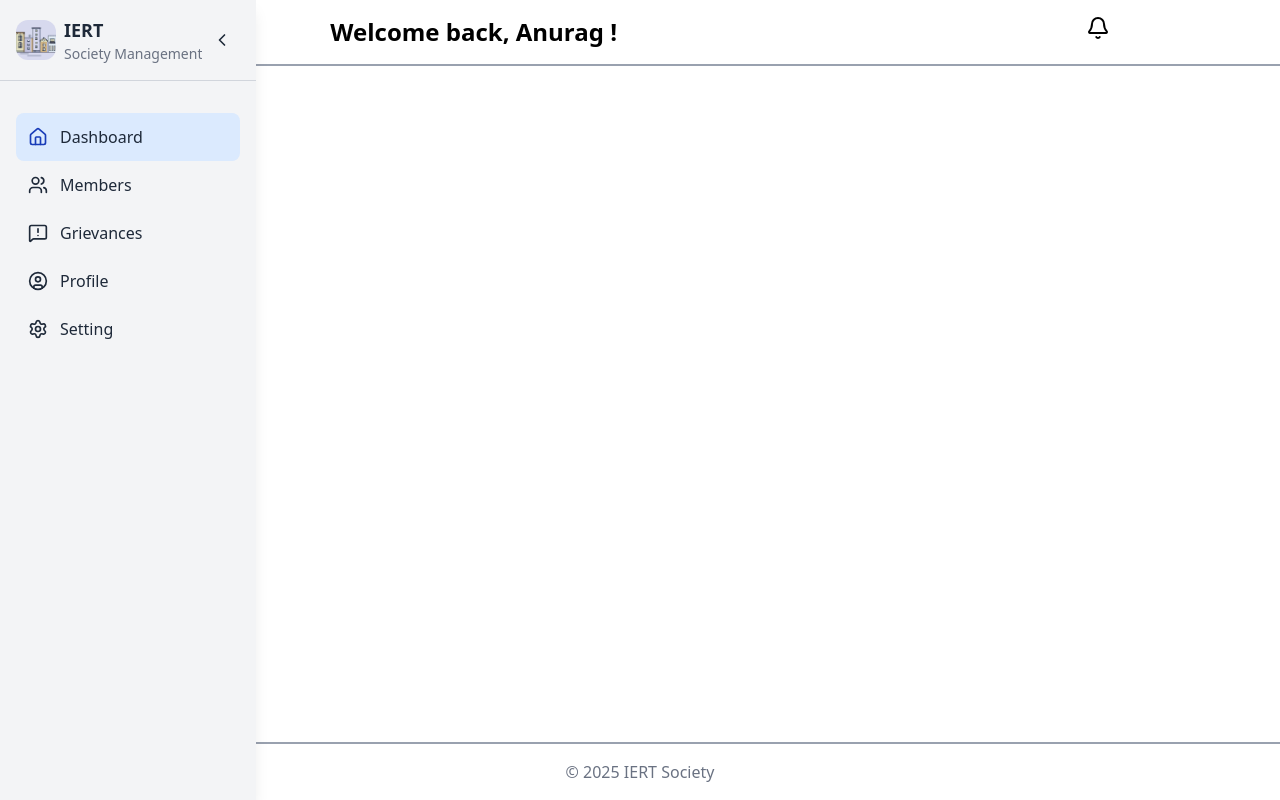
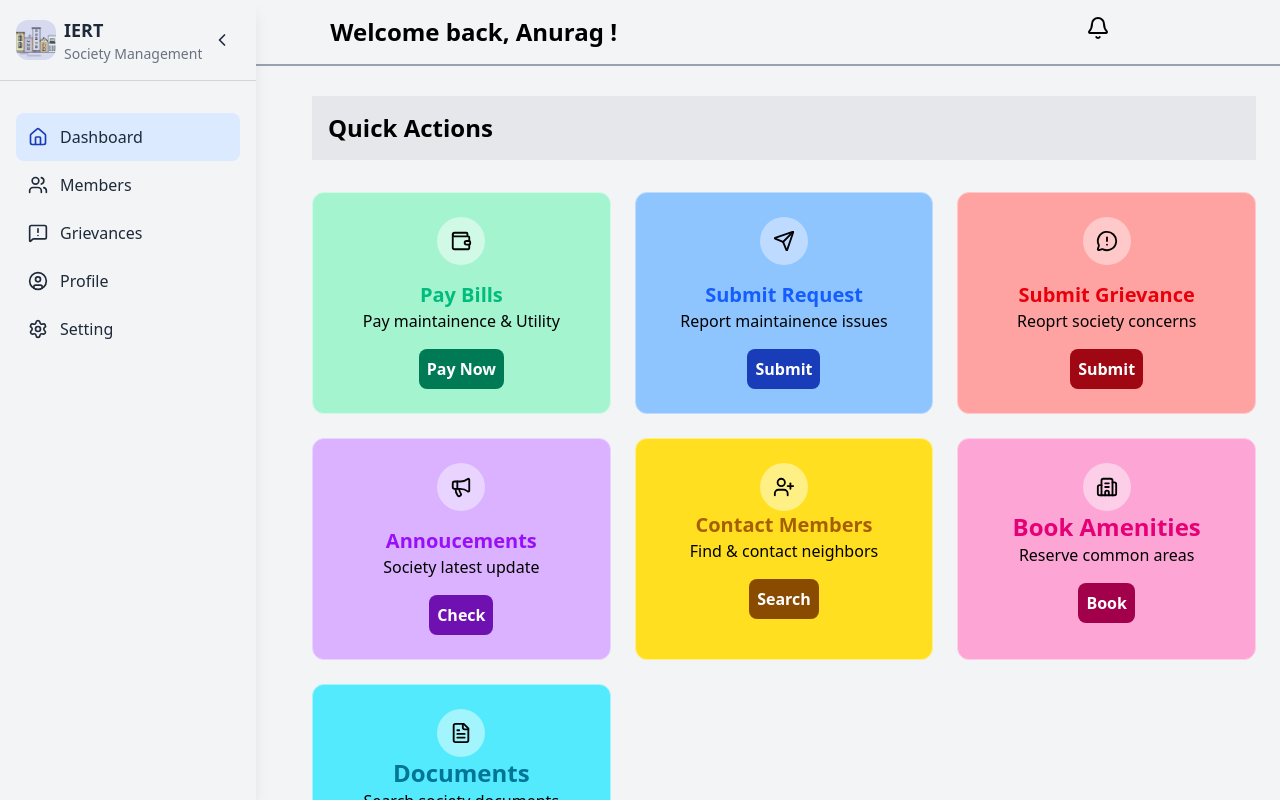
Before and after one commit to Hasan-1-6/Neighbor.ly, a React (Vite) app in the folder frontend/Neighbor.ly/: page / in a window 1280 px wide. Shown: the top 800 px of the page. Built offline with nearby package versions, Linux system fonts and the light colour scheme.

Commit message:
Dashboard task completed

```diff
--- a/frontend/Neighbor.ly/src/App.jsx
+++ b/frontend/Neighbor.ly/src/App.jsx
@@ -17,10 +17,16 @@ function App() {
        path : '/',
        element : (
         <>
-        <Topbar/>
+        <div className='flex min-h-screen bg-gray-100 overflow-hidden'>
          <Sidebar/>
+         <div className='flex-1 flex flex-col overflow-hidden'>
+         <Topbar/>
+         <main className='flex overflow-y-auto relative'>
          <Outlet/>
+         </main>
        <Footer/>
+       </div>
+         </div>
          </>
       ),
        children: [
--- a/frontend/Neighbor.ly/src/sides/Footer.jsx
+++ b/frontend/Neighbor.ly/src/sides/Footer.jsx
@@ -2,9 +2,13 @@ import React from "react";
 
 const Footer = ({ collapsed }) => {
   return (
-    <div className="p-4 text-md text-gray-500 border-t-2 border-gray-400 fixed bottom-0 text-center w-full">
-      © 2025 IERT Society
-    </div>
+   <>
+   <footer className="relative mt-auto bottom-0 bg-gray-800 text-white py-4 px-4 md:px-8 border-t border-gray-700">
+        <div className="max-w-7xl mx-auto text-center text-sm">
+            <p>&copy; 2025 IERT Society. All rights reserved.</p>
+        </div>
+   </footer>
+   </>
   );
 };
 
--- a/frontend/Neighbor.ly/src/user/Dashboard.jsx
+++ b/frontend/Neighbor.ly/src/user/Dashboard.jsx
@@ -1,10 +1,75 @@
 import React from 'react'
-
+import { Building2, FileText, MegaphoneIcon, MegaphoneOff, MessageCircleWarning, Phone, Send, Siren, ToolCase, UserPlus, Wallet } from 'lucide-react'
 const Dashboard = () => {
   return (
-    <div>
+  <>
+  <main className='relative w-full flex-1 pt-20 md:pt-24 md:ml-72 p-4 md:p-6'>
+    <div className='max-w-7xl mx-auto'>
+      <section className='mb-8 p-4 bg-gray-200'>
+        <h3 className='font-bold text-2xl'>Quick Actions</h3>
+      </section>
+        <div className='grid grid-cols-1 sm:grid-cols-2 lg:grid-cols-3 gap-6 mb-8'>
+          <div className='bg-emerald-200 border border-emerald-100 rounded-xl text-center p-6'>
+            <div className='mx-auto w-12 h-12 rounded-full bg-emerald-100 flex items-center justify-center mb-4'>
+              <span><Wallet size={22} /></span>
+            </div>
+            <h3 className='font-bold text-xl text-emerald-500'>Pay Bills</h3>
+            <p>Pay maintainence & Utility</p>
+            <button className='border-none bg-emerald-700 font-bold rounded-lg p-2 mt-4 text-white'>Pay Now</button>
+          </div>
+          <div className='bg-blue-300 border border-blue-200 rounded-xl text-center p-6'>
+              <div className='mx-auto w-12 h-12 rounded-full bg-blue-200 flex items-center justify-center mb-4'>
+                <span><Send size={22} /></span>
+              </div>
+              <h3 className='font-bold text-xl text-blue-600'>Submit Request</h3>
+              <p>Report maintainence issues</p>
+              <button className='border-none bg-blue-800 rounded-lg p-2 mt-4 text-white font-bold'>Submit</button>
+          </div>
+          <div className='bg-red-300  border border-red-200 rounded-xl text-center p-6'>
+              <div className='mx-auto h-12 w-12 rounded-full bg-red-200 flex items-center justify-center mb-4'>
+                  <span><MessageCircleWarning size={22} /></span>
+              </div>
+              <h3 className='font-bold text-red-600 text-xl'>Submit Grievance</h3>
+              <p>Reoprt society concerns</p>
+              <button className='border-none bg-red-800 rounded-lg p-2 font-bold text-white mt-4'>Submit</button>
+          </div>
+          <div className='bg-purple-300 border rounded-xl border-purple-200 text-center p-6'>
+              <div className='mx-auto h-12 w-12 rounded-full bg-purple-200 flex items-center justify-center mb-4'>
+                <span><MegaphoneIcon size={22} /></span>
+              </div>
+              <h3 className='text-purple-600 font-bold text-xl'>Annoucements</h3>
+              <p>Society latest update</p>
+              <button className='border-none bg-purple-800 font-bold p-2 mt-4 text-white rounded-lg'>Check</button>
+          </div>
+          <div className='bg-yellow-300 border border-yellow-200 rounded-xl p-6 text-center'>
+              <div className='mx-auto h-12 w-12 rounded-full bg-yellow-200 flex items-center justify-center'>
+                  <span><UserPlus size={22} /></span>
+              </div>
+              <h3 className='text-yellow-700 font-bold text-xl'>Contact Members</h3>
+              <p>Find & contact neighbors</p>
+              <button className='border-none bg-yellow-800 font-bold p-2 mt-4 text-white rounded-lg'>Search</button>
+          </div>
+          <div className='bg-pink-300 border border-pink-200 rounded-xl text-center p-6'>
+              <div className='mx-auto h-12 w-12 rounded-full bg-pink-200 flex items-center justify-center'>
+                  <span><Building2 size={22} /></span>
+              </div>
+              <h3 className='text-pink-600 font-bold text-2xl'>Book Amenities</h3>
+                  <p>Reserve common areas</p>
+                  <button className='border-none rounded-lg bg-pink-800 font-bold text-white p-2 mt-4'>Book</button>
+          </div>
+          <div className='bg-cyan-300 border border-cyan-200 rounded-xl p-6 text-center'>
+              <div className='mx-auto bg-cyan-200 h-12 w-12 rounded-full flex items-center justify-center'>
+                  <span><FileText size={22} /></span>
+              </div>
+              <h3 className='text-cyan-700 font-bold text-2xl'>Documents</h3>
+              <p>Search society documents</p>
+              <button className='border-none rounded-lg p-2 bg-cyan-800 text-white font-bold mt-4'>Find</button>
+          </div>
+        </div>
+    </div>
 
-    </div>
+  </main>
+  </>
   )
 }
 
```
